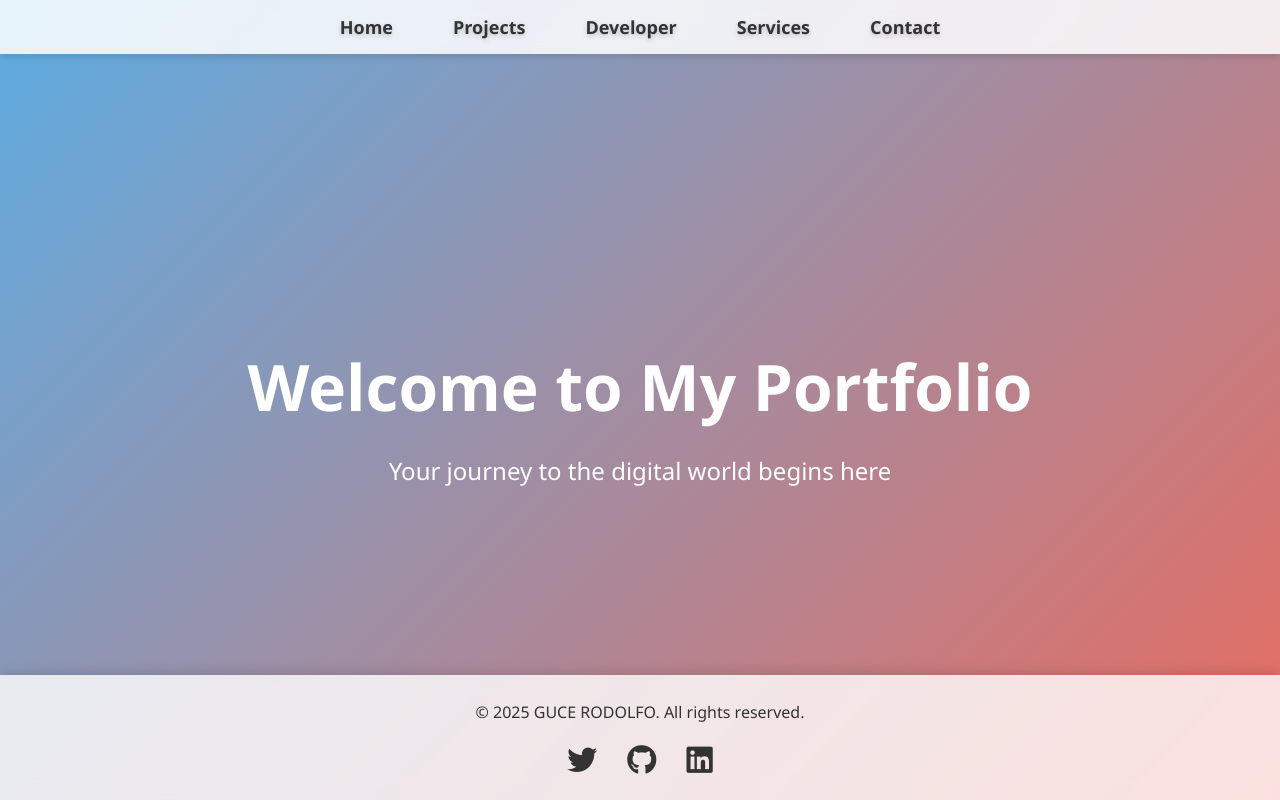
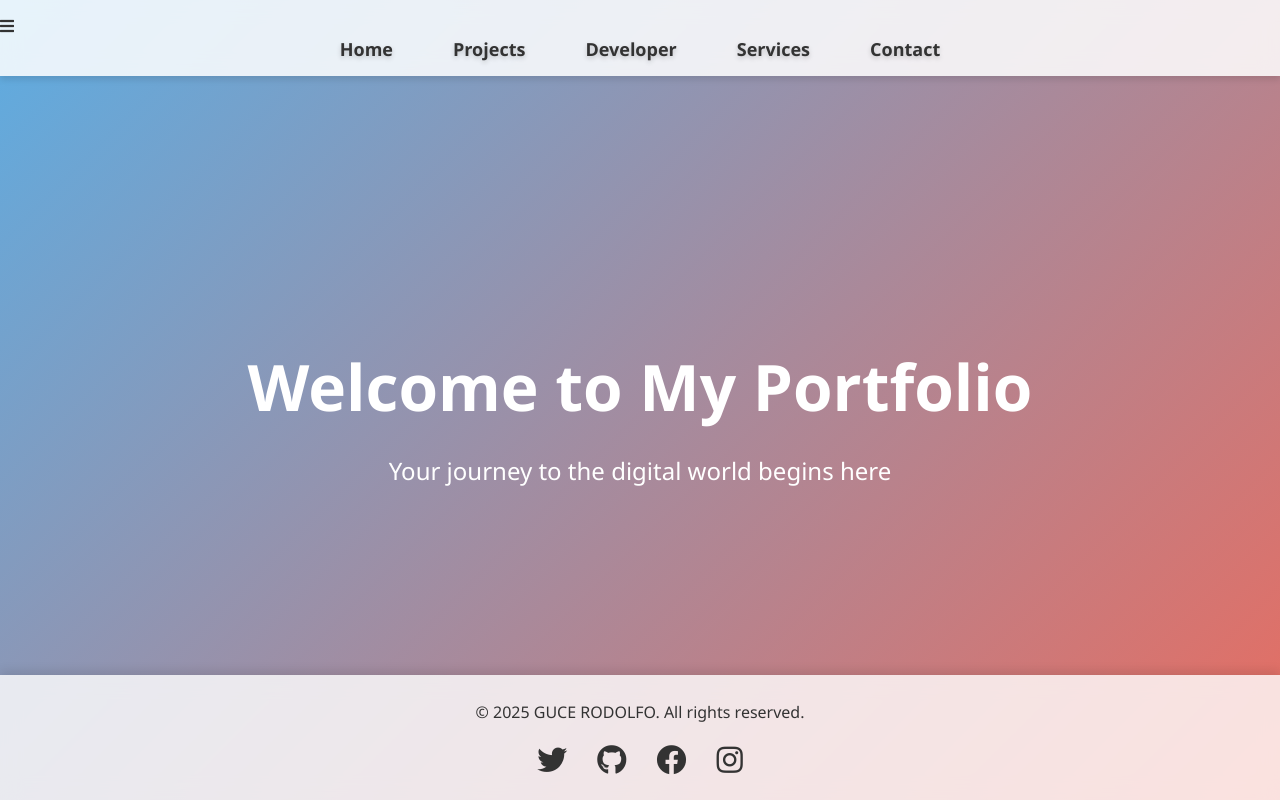
Before and after one commit to Ratbu123/Portfolio, a plain HTML site: page index.html in a window 1280 px wide. Shown: the top 800 px of the page. Drawn offline with Linux system fonts and the light colour scheme.

Commit message:
Update index.html

```diff
--- a/index.html
+++ b/index.html
@@ -17,8 +17,11 @@
 
 <!-- Navbar (Moving this below the Banner) -->
 <header>
-    <nav>
-        <ul>
+    <nav class="navbar">
+        <div class="hamburger" id="hamburger">
+            <i class="fas fa-bars"></i>
+        </div>
+        <ul class="nav-links" id="nav-links">
             <li><a href="#home">Home</a></li>
             <li><a href="#projects">Projects</a></li>
             <li><a href="#developer">Developer</a></li>
@@ -104,9 +107,10 @@
 <footer>
     <p>&copy; 2025 GUCE RODOLFO. All rights reserved.</p>
     <ul class="social-icons">
-        <li><a href="https://twitter.com" target="_blank"><i class="fab fa-twitter"></i></a></li>
-        <li><a href="https://github.com" target="_blank"><i class="fab fa-github"></i></a></li>
-        <li><a href="https://linkedin.com" target="_blank"><i class="fab fa-linkedin"></i></a></li>
+        <li><a href="https://x.com/ditherguce?s=21" target="_blank"><i class="fab fa-twitter"></i></a></li>
+        <li><a href="https://github.com/Ratbu123" target="_blank"><i class="fab fa-github"></i></a></li>
+        <li><a href="https://www.facebook.com/dither.guce" target="_blank"><i class="fab fa-facebook"></i></a></li>
+        <li><a href="https://l.facebook.com/l.php?u=https%3A%2F%2Fwww.instagram.com%2Fditherguce%3Ffbclid%3DIwZXh0bgNhZW0CMTAAYnJpZBExbjBUelF2dlVaN2RFbE9CWAEe5gjShI4r81qbZrBUMGsrR5twOlOW2GGCpce6pG7T-8WjOOR5fGuwlD-jogs_aem_RqVu0MmATiVkppbecNitpg&h=AT3_3d8vhPTDZqn_ztpAV2lAExEAYZLeZQ_fZyfqpldfENpKR6A4PeU246MpKX5FBMJw-QPlsYeji5wrIoOdVRNbV25TKandAKxgyDy3fLVnDgKi4kzvw5qg7L6vupR2roMZo7TXhBRL4sXc0M7roQ" target="_blank"><i class="fab fa-instagram"></i></a></li>
     </ul>
 </footer>
 
```
